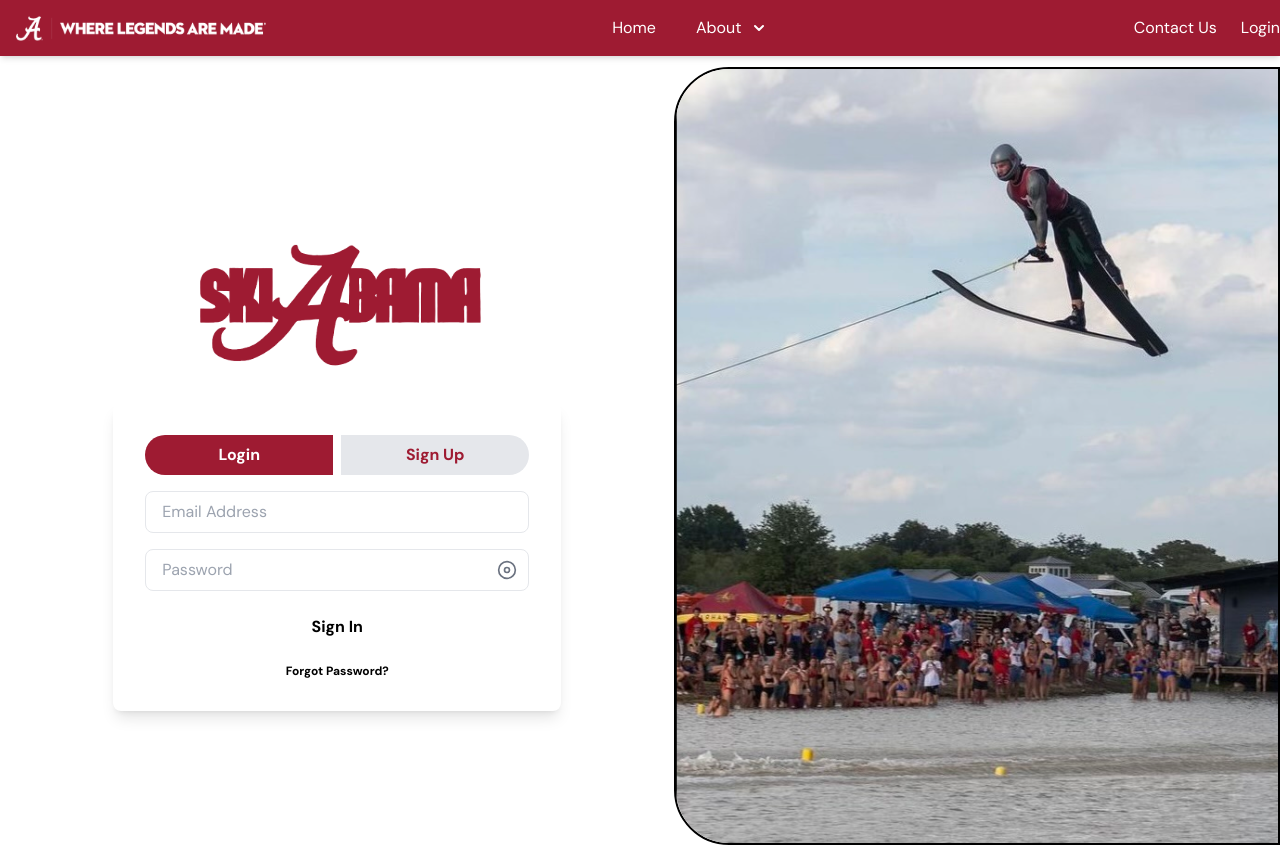
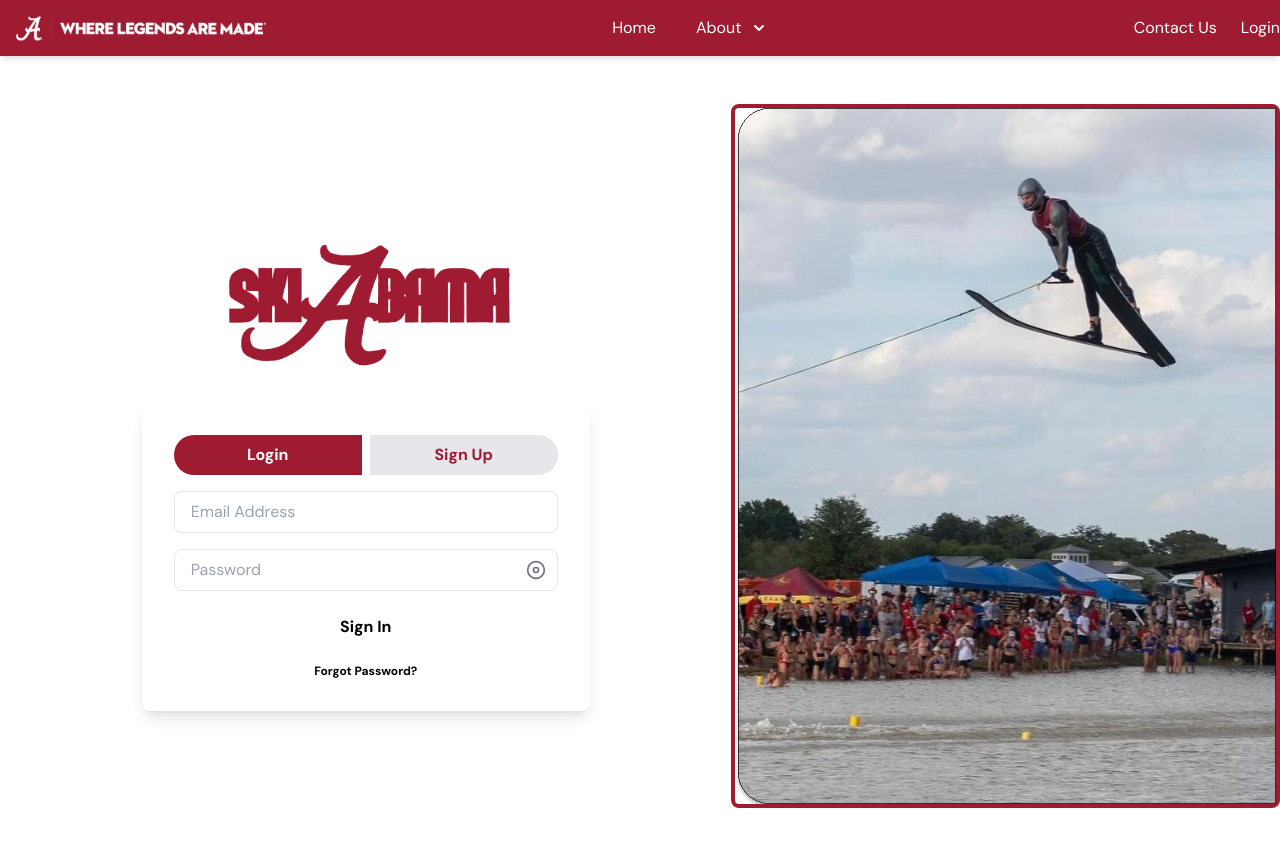
Before and after one commit to brian419/testing-waterski-deployment, a Next.js app: page /login-page in a window 1280 px wide. Shown: the top 847 px of the page. Built offline with nearby package versions, Linux system fonts and the light colour scheme; no server answers.

Commit message:
going back to simple image set up for testing

```diff
--- a/src/app/login-page/page.tsx
+++ b/src/app/login-page/page.tsx
@@ -422,21 +422,11 @@
                     </div>
                 </div> */}
 
-                <div className="relative border-2 border-black rounded-tl-[55px] rounded-bl-[55px] overflow-hidden" style={{ maxWidth: '100%', height: 'auto' }}>
-                    <div className="w-full h-auto" style={{ boxSizing: 'border-box', transform: 'scale(1.01)' }}>
-                        <Image
-                            src={WaterskiImage}
-                            alt="Water ski image"
-                            priority={true}
-                            style={{ width: '100%', height: 'auto' }}
-                        />
+                <div className="w-1/2 flex items-center justify-center">
+                    <div className="border-4 border-[#9E1B32] rounded-lg">
+                        <Image src={WaterskiImage} alt="Waterski Image" />
                     </div>
                 </div>
-
-
-
-
-
 
             </div>
         </div>
```
